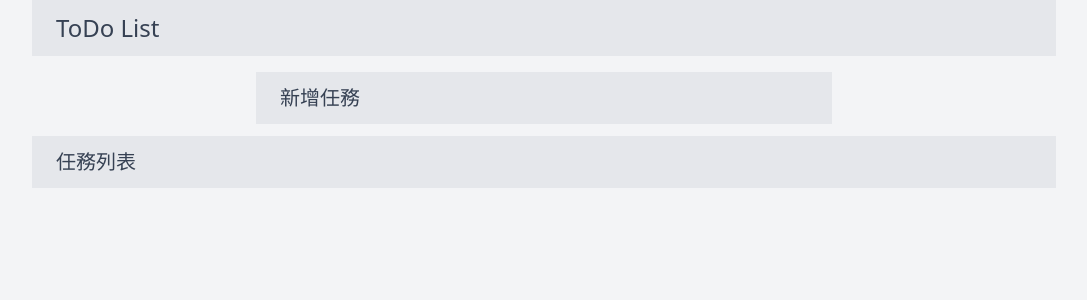
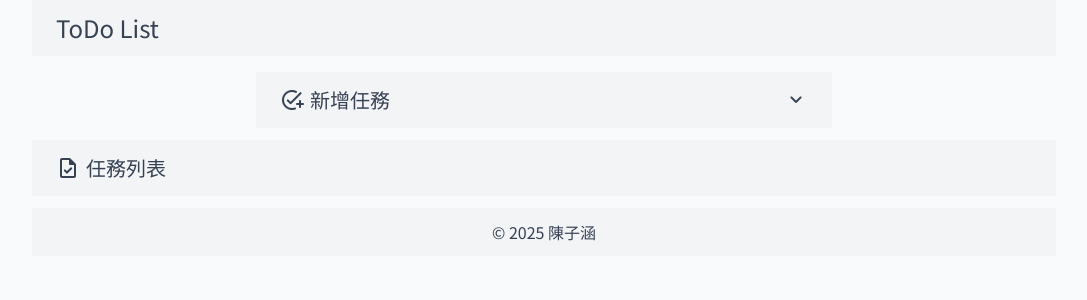
Before and after one commit to TzuHanChen/todo-list, a Next.js app: page / in a window 1280 px wide. Shown: the top 300 px of the page, without its empty margins (96-1183 px from the left). Built offline with nearby package versions, Linux system fonts and the light colour scheme.

Commit message:
feat: 新增任務表單

```diff
--- /dev/null
+++ b/app/add-task.tsx
@@ -0,0 +1,30 @@
+import { Disclosure, DisclosureButton, DisclosurePanel } from '@headlessui/react'
+
+export default function AddTask() {
+	return (
+		<Disclosure as="div" className="mx-auto w-full max-w-xl bg-gray-100">
+			<DisclosureButton className="w-full py-3 px-6 flex justify-between items-center cursor-pointer group">
+				<h2 className="flex items-center gap-1.5">
+					<span className="font-material-symbols-rounded text-2xl">add_task</span>
+					<span className="text-xl">新增任務</span>
+				</h2>
+				<span className="font-material-symbols-rounded text-2xl group-data-open:rotate-180 group-data-open:transition group-data-open:duration-300">keyboard_arrow_down</span>
+			</DisclosureButton>
+
+			<DisclosurePanel className="w-full flex flex-col gap-3 py-3 px-6">
+				<label className="flex flex-col gap-1.5">
+					<p>名稱</p>
+					<input type="text" name="name" required maxLength={10} className="border border-gray-400 py-1.5 px-3" />
+					<p className="text-red-800">請輸入任務名稱</p>
+				</label>
+				<label className="flex flex-col gap-1.5">
+					<p>描述</p>
+					<textarea name="description" maxLength={30} className="border border-gray-400 py-1.5 px-3 field-sizing-content"></textarea>
+				</label>
+				<div className="mt-3 flex justify-end">
+					<button className="bg-teal-700 py-3 px-6 text-white text-xl cursor-pointer active:bg-teal-900 transition-colors duration-300">新增</button>
+				</div>
+			</DisclosurePanel>
+		</Disclosure>
+	)
+}
--- a/app/globals.css
+++ b/app/globals.css
@@ -1,5 +1,7 @@
+@import url("https://fonts.googleapis.com/css2?family=Material+Symbols+Rounded:opsz,wght,FILL,GRAD@20..48,100..700,0..1,0&display=swap");
 @import "tailwindcss";
 
 @theme {
-  --font-noto: var(--font-noto-sans-tc);
+  --font-noto: var(--font-noto);
+  --font-material-symbols-rounded: "Material Symbols Rounded", sans-serif;
 }
--- a/app/layout.tsx
+++ b/app/layout.tsx
@@ -3,7 +3,7 @@ import { Noto_Sans_TC } from "next/font/google";
 import "./globals.css";
 
 const notoSansTc = Noto_Sans_TC({
-  variable: "--font-noto-sans-tc",
+  variable: "--font-noto",
   subsets: ["latin"],
   fallback: ["sans-serif"]
 });
@@ -17,20 +17,23 @@ export const metadata: Metadata = {
     title: "ToDo List",
     description: "A todo list made by TzuHan Chen",
     siteName: "ToDo List",
-    images: "opengraph-image.jpg"
+    images: "https://todo-list-tzuhanchen.vercel.app/opengraph-image.jpg"
   }
 };
 
 export default function RootLayout({ children }: Readonly<{ children: React.ReactNode }>) {
   return (
     <html lang="zh-TW">
-      <body className={`relative bg-gray-100 text-gray-700 ${notoSansTc.variable} antialiased selection:bg-gray-800 selection:text-gray-300`}>
+      <body className={`relative bg-gray-50 text-gray-700 ${notoSansTc.variable} font-noto antialiased selection:bg-gray-700 selection:text-gray-200`}>
         <header className="absolute top-0 right-0 left-0">
-          <div className="mx-auto w-full max-w-5xl bg-gray-200 py-3 px-6">
+          <div className="mx-auto w-full max-w-5xl bg-gray-100 py-3 px-6">
             <h1 className="text-2xl">ToDo List</h1>
           </div>
         </header>
         {children}
+        <footer className="mx-auto w-full max-w-5xl bg-gray-100 py-3 px-6 text-center">
+          <p>© 2025 陳子涵</p>
+        </footer>
       </body>
     </html>
   );
--- a/app/page.tsx
+++ b/app/page.tsx
@@ -1,11 +1,15 @@
+import AddTask from "./add-task";
+
 export default function Home() {
   return (
-    <main className="mx-auto w-full max-w-5xl pt-18">
-      <div className="mx-auto w-full max-w-xl bg-gray-200 py-3 px-6">
-        <h2 className="text-xl">新增任務</h2>
-      </div>
-      <div className="mt-3 mx-auto w-full max-w-5xl bg-gray-200 py-3 px-6">
-        <h2 className="text-xl">任務列表</h2>
+    <main className="mx-auto w-full max-w-5xl pt-18 pb-3 flex flex-col gap-3">
+      <AddTask />
+
+      <div className="mx-auto w-full max-w-5xl bg-gray-100 py-3 px-6">
+        <h2 className="flex items-center gap-1.5">
+          <span className="font-material-symbols-rounded text-2xl">task</span>
+          <span className="text-xl">任務列表</span>
+        </h2>
       </div>
     </main>
   )
```
Also changed, not shown: package.json (+7 -6 lines), 1 other file (tests, documents, lock files or other folders).
